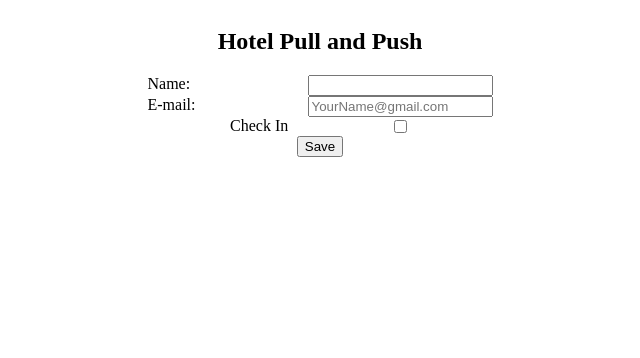
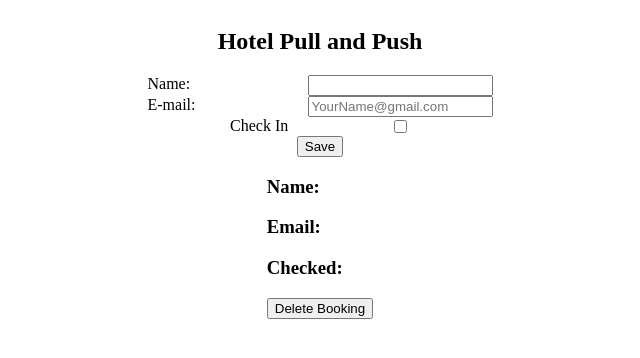
Before and after one commit to kirvine87/hotel_paired_lab, a Vue app in the folder client/: page / in a window 1280 px wide. Shown: the top 358 px of the page, without its empty margins (320-960 px from the left). Built offline with nearby package versions, Linux system fonts and the light colour scheme.

Commit message:
Updates BookingsList.vue

```diff
--- a/client/src/App.vue
+++ b/client/src/App.vue
@@ -2,7 +2,7 @@
 
   <div id="app">
     <BookingForm />
-    <BookingsList />
+    <BookingsList :bookings="bookings" />
   </div>
 
 </template>
@@ -27,6 +27,9 @@ export default {
 </script>
 
 <style lang="css" scoped>
-body {
+#app {
+  display: flex;
+  flex-direction: column;
+  justify-content: space-around;
 }
 </style>
--- a/client/src/components/BookingForm.vue
+++ b/client/src/components/BookingForm.vue
@@ -37,15 +37,18 @@ export default {
       email: "",
       checkedIn: false
     }
-  }, saveBooking(e){
-    e.preventDefault()
-    const booking = {
-      name: this.name,
-      email: this.email,
-      checkedIn: this.checkedIn
+  },
+  methods: {
+    saveBooking(e){
+      e.preventDefault()
+      const booking = {
+        name: this.name,
+        email: this.email,
+        checkedIn: this.checkedIn
+      }
+      HotelsService.postBooking(booking)
+      .then(res => eventBus.$emit('booking-added', res))
     }
-    // HotelsService.postBooking(booking)
-    // .then(res => eventBus.$emit('booking-added', res))
   }
 }
 </script>
--- a/client/src/components/BookingsList.vue
+++ b/client/src/components/BookingsList.vue
@@ -1,13 +1,39 @@
 <template lang="html">
+  <div id="bookingsList">
+    <div class="booking">
+      <h3>Name:</h3>
+      <h3>Email:</h3>
+      <h3>Checked: </h3>
 
+      <button @click="deleteBooking" name="button">Delete Booking</button>
+    </div>
+
+  </div>
 </template>
 
 <script>
-// import HotelsService from '@/services/HotelsService';
-// import { eventBus } from "@/main.js"
+import HotelsService from '@/services/HotelsService';
+import { eventBus } from "@/main.js"
+
 export default {
+  name: "bookings-list",
+  props: ["bookings"],
+  methods: {
+    deleteBooking(id){
+      HotelsService.deleteBooking(id)
+      .then(() => {
+        eventBus.$emit('booking-deleted', id)
+      })
+    }
+  }
 }
 </script>
 
 <style lang="css" scoped>
+#bookingsList {
+  display: flex;
+  flex-wrap: wrap;
+  justify-content: space-around;
+}
+
 </style>
```
